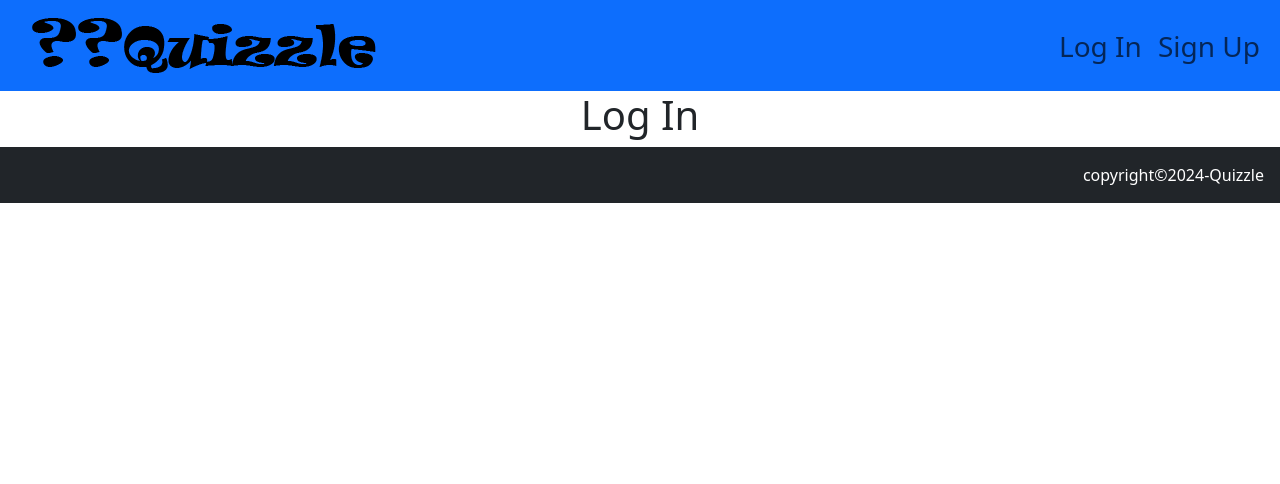
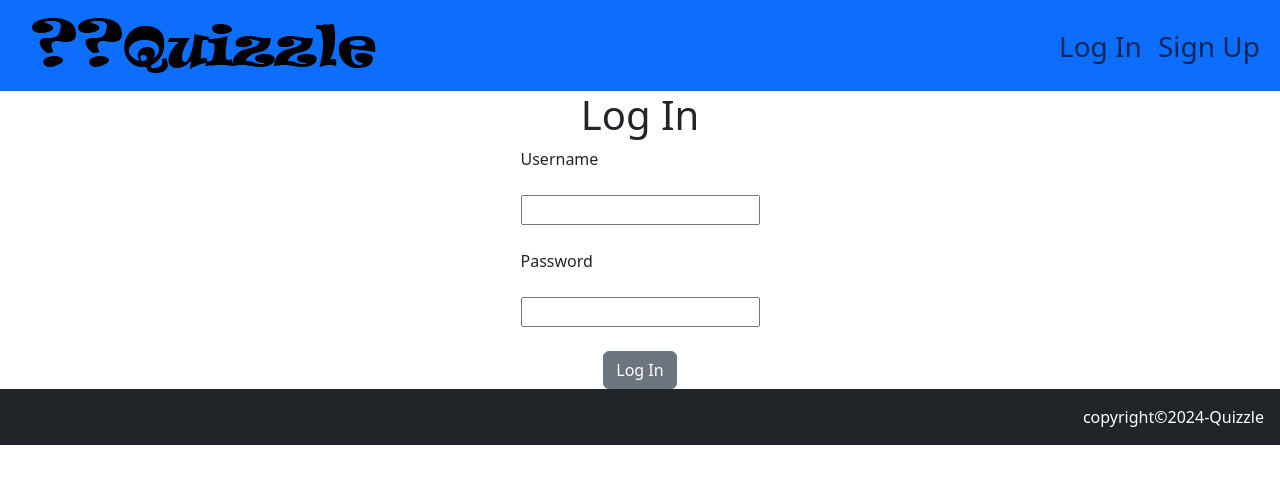
Before and after one commit to Jimbo8927/set09103, a Flask app: page /log-in in a window 1280 px wide. Shown: the top 484 px of the page. Run offline with Flask 3, Linux system fonts and the light colour scheme; some libraries are stand-ins or nearby versions.

Commit message:
fixed add admin, started log in

```diff
--- a/routes.py
+++ b/routes.py
@@ -48,9 +48,29 @@ def init_db():
 def basicTemplate():
     return render_template('home.html')
 
-@app.route('/log-in')
+@app.route('/log-in', methods = ['GET', 'POST'])
 def login():
-    return render_template('log-in.html')
+    if request.method == 'POST':
+
+        username = request.form['username']
+        password = request.form['password']
+
+        db = get_db()
+        db.row_factory = sqlite3.Row
+        cursor = db.cursor()
+
+        try:
+            cursor.execute("SELECT username, password FROM admins WHERE username = ? OR email_address = ? UNION ALL SELECT username, email_address FROM users WHERE username = ? OR email_address = ?", (username, email))
+            record = cursor.fetchone()
+
+            if record:
+                if record['username'] == username and record['email_address'] == email:
+                    errorMessage = "username and email are in use, sign in to your account"
+                    return render_template('add-admin.html', error=errorMessage)
+        except:
+            return "placeholder"
+    else:
+        return render_template('log-in.html')
 
 @app.route('/sign-up')
 def signup():
@@ -69,32 +89,30 @@ def addAdmin():
         passhash = bcrypt.hashpw(password.encode('utf-8'), bcrypt.gensalt())
 
         db = get_db()
+        db.row_factory = sqlite3.Row
         cursor = db.cursor()
         try:
-            db.row_factory = sqlite3.Row
-           # cursor.execute("SELECT username, email_address FROM users WHERE username = ? OR email = ? UNION ALL SELECT username, email_address FROM admins WHERE username = ? OR email = ?", (username, email, username, email))
-            cursor.execute("SELECT * FROM admin WHERE username = username")
+            cursor.execute("SELECT username, email_address FROM admins WHERE username = ? OR email_address = ? UNION ALL SELECT username, email_address FROM users WHERE username = ? OR email_address = ?", (username, email, username, email))
             record = cursor.fetchone()
-            return render_template(add_admin, error = record['username'])
 
-           # if record:
-           #     if record['username'] == username and record['email'] == email:
-           #         errorMessage = "username and email are in use, sign in to your account"
-           #         return render_template('add-admin.html', error=errorMessage)
-           #     elif record['username'] == username:
-           #         errorMessage = "username is in use, please choose another"
-           #         return render_template('add-admin.html', error=errorMessage)
-           #     elif  record['email'] == email:
-           #         errorMessage = "email is in use, sign in to your account"
-           #         return render_template('add-admin.html', error=errorMessage)
+            if record:
+                if record['username'] == username and record['email_address'] == email:
+                    errorMessage = "username and email are in use, sign in to your account"
+                    return render_template('add-admin.html', error=errorMessage)
+                elif record['username'] == username:
+                    errorMessage = "username is in use, please choose another"
+                    return render_template('add-admin.html', error=errorMessage)
+                elif  record['email_address'] == email:
+                    errorMessage = "email is in use, sign in to your account"
+                    return render_template('add-admin.html', error=errorMessage)
 
 
 
-           # cursor.execute("INSERT INTO admins (first_name, surname, email_address, username, password, account_type) VALUES (?, ?, ?, ?, ?, ?)", (name, surname, email, username, passhash, 'admin'))
+            cursor.execute("INSERT INTO admins (first_name, surname, email_address, username, password, account_type) VALUES (?, ?, ?, ?, ?, ?)", (name, surname, email, username, passhash, 'admin'))
 
-           # db.commit()
+            db.commit()
 
-           # return render_template('added-admin-account.html', name = name, surname = surname, username = username, email = email, password = password)
+            return render_template('added-admin-account.html', name = name, surname = surname, username = username, email = email, password = password)
         except:
             return render_template('add-admin.html', error="An Error Occured, Account Wasn't Created")
     else:
--- a/templates/log-in.html
+++ b/templates/log-in.html
@@ -2,7 +2,24 @@
 {% block content %}
 <h1 class="text-center">Log In</h1>
 
+<form name="sign-in" action="" method="post">
 
+
+    <div class="d-flex flex-row justify-content-around">
+
+        <div class="d-flex flex-column">
+            <label for="username">Username</label><br>
+            <input type="text" id="username" name="username" required> </input><br>
+
+           <label for="password">Password</label><br>
+           <input type="password" id="password" name="password" required> </input><br>
+        </div>
+    </div>
+    <div class="text-center">
+        <button type="submit" class="btn btn-secondary " name="button" value="sign up">Log In</button>
+    </div>
+
+</form>
 
 
 
```
Also changed, not shown: quizzle.db (added), var/quizzle.db, 2 other files.
